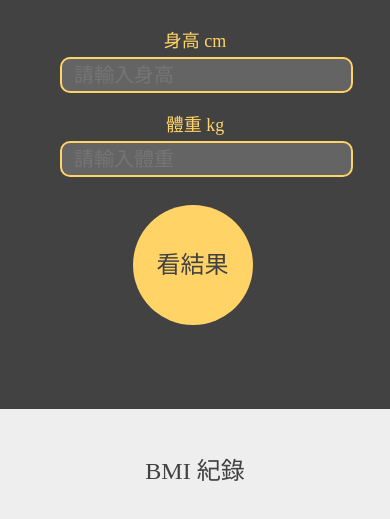
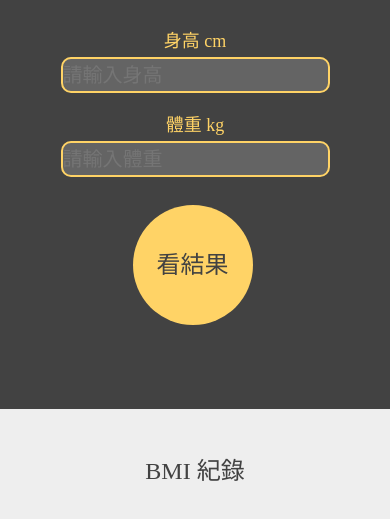
Before and after one commit to yaj55billy/bmi-calculator, a plain HTML site: page index.html in a window 390 px wide. Shown: the part 197-716 px from the top of the page. Drawn offline with Linux system fonts and the light colour scheme.

Commit message:
repair padding v4

```diff
--- a/css/phone.css
+++ b/css/phone.css
@@ -104,7 +104,7 @@ ul.records >li.border-style6{
     }
     .body-info input{
         height: 32px;
-        padding:  0 12px;
+        padding: 0;
         font-size: 20px;
     }
 
```
